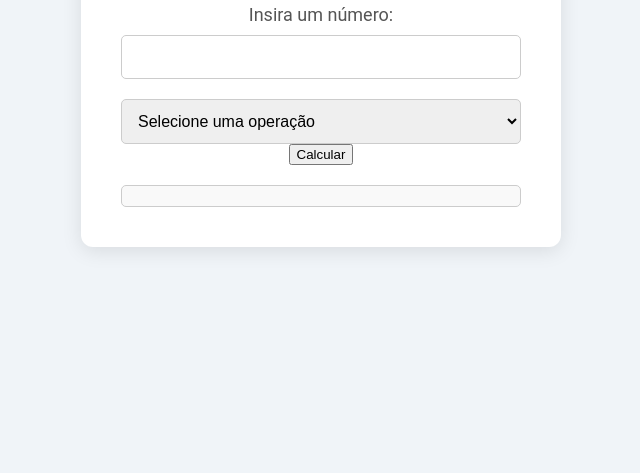
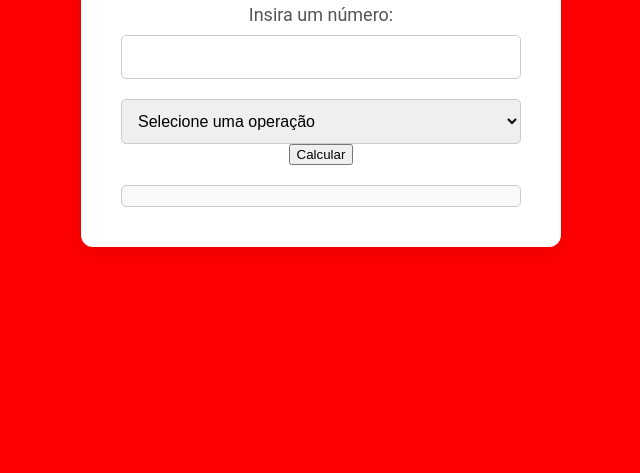
Before and after one commit to Arthurluizdev/Calculadora-do-Diniz, a plain HTML site: page index.html in a window 1280 px wide. Shown: the part 327-800 px from the top of the page, without its empty margins (319-959 px from the left). Drawn offline with Linux system fonts and the light colour scheme.

Commit message:
Add files via upload

```diff
--- a/styles.css
+++ b/styles.css
@@ -1,6 +1,6 @@
 body {
   font-family: 'Roboto', sans-serif;
-  background-color: #f0f4f8;
+  background-color: red;
   margin: 0;
   display: flex;
   justify-content: center;
```
